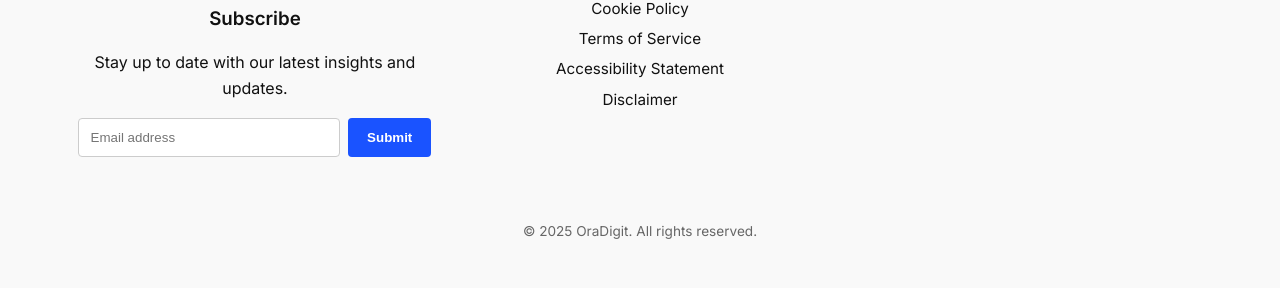
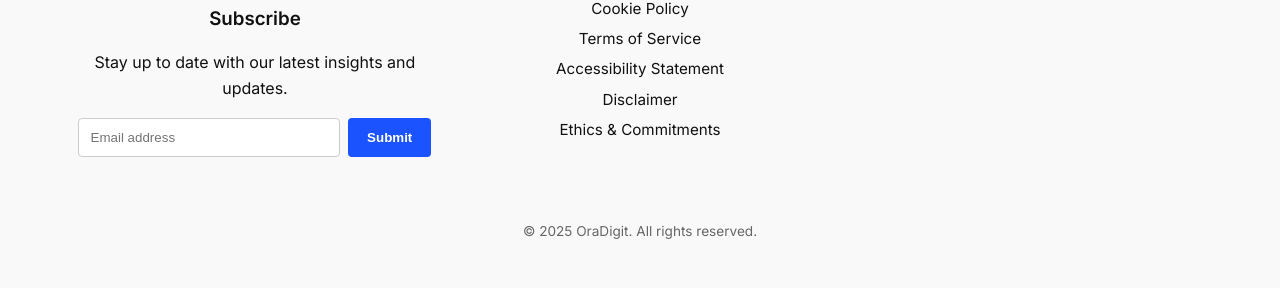
Before and after one commit to DataForSolution/oradigit-site, a Jekyll site: the page built from ethics-report.html, in a window 1280 px wide. Shown: the part 1126-1414 px from the top of the page. Built offline with Jekyll 4.4.1, drawn with Linux system fonts in a browser that asks for light colours; some of the changed lines change nothing that is shown.

Commit message:
Add ethics report page, footer link, and code of conduct PDF

```diff
--- a/_includes/footer.html
+++ b/_includes/footer.html
@@ -24,7 +24,8 @@
     <li><a href="/terms/">Terms of Service</a></li>  <!-- updated -->
     <li><a href="/accessibility/">Accessibility Statement</a></li>
     <li><a href="/disclaimer/">Disclaimer</a></li>
-  </ul>
+    <li><a href="/ethics-report/">Ethics & Commitments</a></li>
+ </ul>
 </div>
 
 
--- a/ethics-report.html
+++ b/ethics-report.html
@@ -1,7 +1,7 @@
 ---
-title: OraDigit Ethics & Commitments Report
+layout: default
+title: Ethics & Commitments
 permalink: /ethics-report/
-layout: default
 ---
 
 <section class="container">
```
